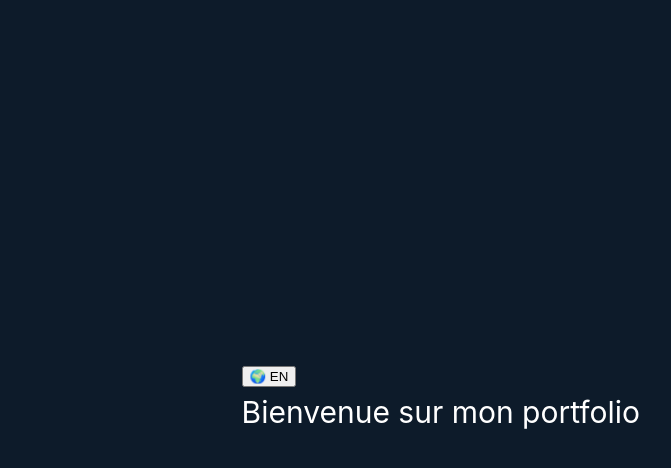
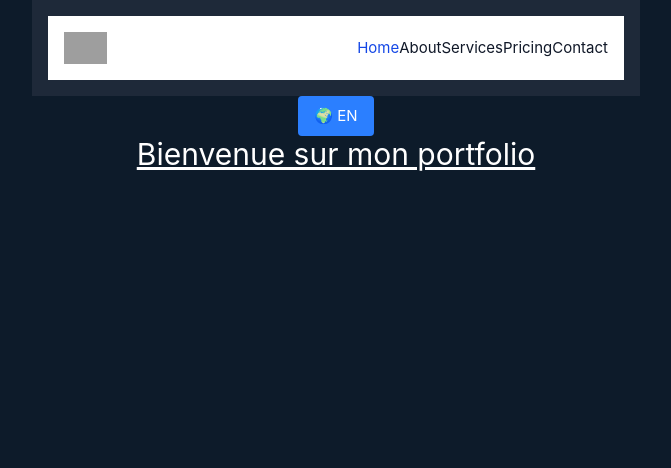
Before and after one commit to CamilleWalbott/Portfolio, a Vue app: page / in a window 1280 px wide. Shown: the top 468 px of the page, without its empty margins (0-671 px from the left). Built offline with nearby package versions, Linux system fonts and the light colour scheme; grey boxes are pictures that could not be loaded.

Commit message:
ajout flowbite + construction navbar

```diff
--- a/index.html
+++ b/index.html
@@ -3,7 +3,7 @@
   <head>
     <meta charset="UTF-8">
    <!-- <link rel="icon" href=""> -->
-    <meta name="viewport" content="width=device-width, initial-scale=1.0">
+      <meta name="viewport" content="width=device-width, initial-scale=1.0">
     <title>Camille Walbott - Développeuse Web</title>
   </head>
   <body>
--- a/src/App.vue
+++ b/src/App.vue
@@ -2,6 +2,7 @@
 import HelloWorld from './components/HelloWorld.vue'
 import { useI18n } from "vue-i18n";
 import { ref } from "vue";
+import NavBar from "./components/NavBar.vue";
 
 const { t, locale } = useI18n();
 const switchLang = () => {
@@ -11,15 +12,22 @@
 </script>
 
 <template>
-  <header>
-    <div>
-      <button @click="switchLang">🌍 {{ locale === "fr" ? "EN" : "FR" }}</button>
-    </div>
-    <div>
-      <HelloWorld :msg="t('welcome')"/>
-    </div>
-  </header>
+  <div class="min-h-screen w-full">
+    <!-- Header -->
+    <header class="bg-gray-800 text-white p-4">
+      <NavBar />
+    </header>
 
-  <main>
-  </main>
+    <!-- Main Content -->
+    <main class="flex-1 flex items-center justify-center">
+      <div class="text-center">
+        <button @click="switchLang" class="px-4 py-2 bg-blue-500 text-white rounded">
+          🌍 {{ locale === "fr" ? "EN" : "FR" }}
+        </button>
+        <div class="mt-4">
+          <HelloWorld :msg="t('welcome')" />
+        </div>
+      </div>
+    </main>
+  </div>
 </template>
--- a/src/assets/main.css
+++ b/src/assets/main.css
@@ -1,9 +1,10 @@
 @import './base.css';
+@import "tailwindcss";
+
 
 #app {
-  max-width: 1280px;
+  width: 100%;
   margin: 0 auto;
-  padding: 2rem;
   font-weight: normal;
 }
 
--- a/src/components/HelloWorld.vue
+++ b/src/components/HelloWorld.vue
@@ -8,6 +8,6 @@
 </script>
 
 <template>
-    <h1>{{ msg }}</h1>
+  <h1 class="text-3xl font-bold underline">{{ msg }}</h1>
 
 </template>
--- /dev/null
+++ b/src/components/NavBar.vue
@@ -0,0 +1,46 @@
+<script setup>
+
+</script>
+
+<template>
+
+
+  <nav class="bg-white border-gray-200 dark:bg-gray-900">
+    <div class="max-w-screen-xl flex flex-wrap items-center justify-between mx-auto p-4">
+      <a href="https://flowbite.com/" class="flex items-center space-x-3 rtl:space-x-reverse">
+        <img src="https://flowbite.com/docs/images/logo.svg" class="h-8" alt="Flowbite Logo" />
+        <span class="self-center text-2xl font-semibold whitespace-nowrap dark:text-white">Flowbite</span>
+      </a>
+      <button data-collapse-toggle="navbar-default" type="button" class="inline-flex items-center p-2 w-10 h-10 justify-center text-sm text-gray-500 rounded-lg md:hidden hover:bg-gray-100 focus:outline-none focus:ring-2 focus:ring-gray-200 dark:text-gray-400 dark:hover:bg-gray-700 dark:focus:ring-gray-600" aria-controls="navbar-default" aria-expanded="false">
+        <span class="sr-only">Open main menu</span>
+        <svg class="w-5 h-5" aria-hidden="true" xmlns="http://www.w3.org/2000/svg" fill="none" viewBox="0 0 17 14">
+          <path stroke="currentColor" stroke-linecap="round" stroke-linejoin="round" stroke-width="2" d="M1 1h15M1 7h15M1 13h15"/>
+        </svg>
+      </button>
+      <div class="hidden w-full md:block md:w-auto" id="navbar-default">
+        <ul class="font-medium flex flex-col p-4 md:p-0 mt-4 border border-gray-100 rounded-lg bg-gray-50 md:flex-row md:space-x-8 rtl:space-x-reverse md:mt-0 md:border-0 md:bg-white dark:bg-gray-800 md:dark:bg-gray-900 dark:border-gray-700">
+          <li>
+            <a href="#" class="block py-2 px-3 text-white bg-blue-700 rounded-sm md:bg-transparent md:text-blue-700 md:p-0 dark:text-white md:dark:text-blue-500" aria-current="page">Home</a>
+          </li>
+          <li>
+            <a href="#" class="block py-2 px-3 text-gray-900 rounded-sm hover:bg-gray-100 md:hover:bg-transparent md:border-0 md:hover:text-blue-700 md:p-0 dark:text-white md:dark:hover:text-blue-500 dark:hover:bg-gray-700 dark:hover:text-white md:dark:hover:bg-transparent">About</a>
+          </li>
+          <li>
+            <a href="#" class="block py-2 px-3 text-gray-900 rounded-sm hover:bg-gray-100 md:hover:bg-transparent md:border-0 md:hover:text-blue-700 md:p-0 dark:text-white md:dark:hover:text-blue-500 dark:hover:bg-gray-700 dark:hover:text-white md:dark:hover:bg-transparent">Services</a>
+          </li>
+          <li>
+            <a href="#" class="block py-2 px-3 text-gray-900 rounded-sm hover:bg-gray-100 md:hover:bg-transparent md:border-0 md:hover:text-blue-700 md:p-0 dark:text-white md:dark:hover:text-blue-500 dark:hover:bg-gray-700 dark:hover:text-white md:dark:hover:bg-transparent">Pricing</a>
+          </li>
+          <li>
+            <a href="#" class="block py-2 px-3 text-gray-900 rounded-sm hover:bg-gray-100 md:hover:bg-transparent md:border-0 md:hover:text-blue-700 md:p-0 dark:text-white md:dark:hover:text-blue-500 dark:hover:bg-gray-700 dark:hover:text-white md:dark:hover:bg-transparent">Contact</a>
+          </li>
+        </ul>
+      </div>
+    </div>
+  </nav>
+
+</template>
+
+<style scoped>
+
+</style>
--- a/vite.config.js
+++ b/vite.config.js
@@ -1,5 +1,5 @@
 import { fileURLToPath, URL } from 'node:url'
-
+import tailwindcss from '@tailwindcss/vite'
 import { defineConfig } from 'vite'
 import vue from '@vitejs/plugin-vue'
 
@@ -7,6 +7,7 @@
 export default defineConfig({
   plugins: [
     vue(),
+    tailwindcss(),
   ],
   resolve: {
     alias: {
```
Also changed, not shown: package.json (+5 -2 lines), 1 other file (tests, documents, lock files or other folders).
